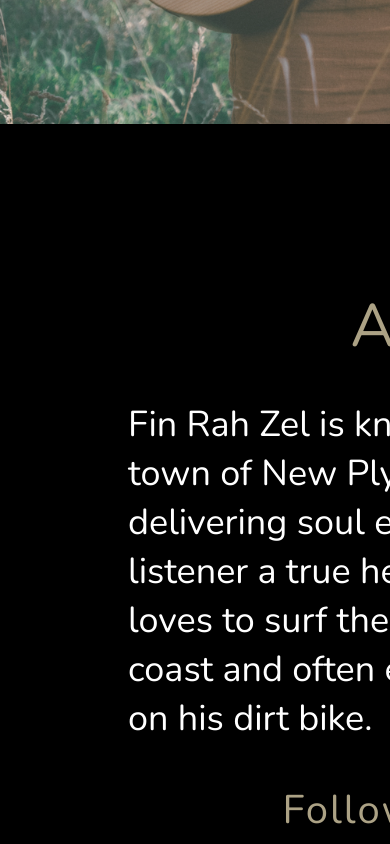
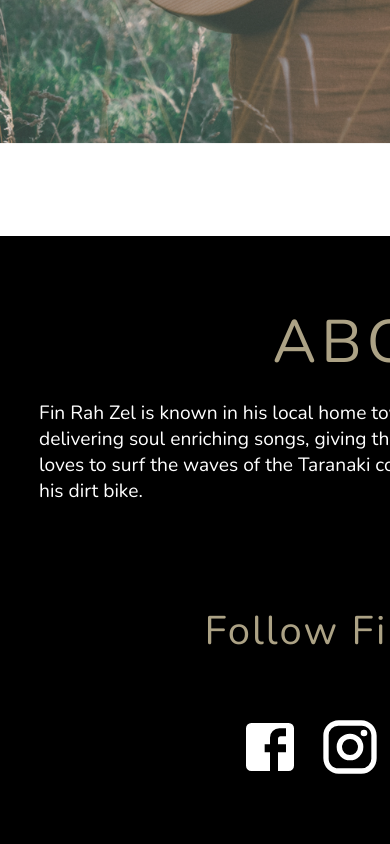
Before and after one commit to NakiNorton/Fin-Rah-Zel, a React (Create React App) app: page / in a window 390 px wide. Shown: the part 1160-2004 px from the top of the page. Built offline with nearby package versions, Linux system fonts and the light colour scheme; a web font is replaced by a local one.

Commit message:
Fix padding on tertiary headings

```diff
--- a/src/components/About/About.css
+++ b/src/components/About/About.css
@@ -1,5 +1,6 @@
 .about {
   padding-top: 10rem;
+  margin-bottom: 6rem;
 }
 
 .about-container {
@@ -40,20 +41,24 @@
 
 @media (max-width: 420px) {
  .about {
-    margin-top: 0!important;
+    margin-top: 2rem!important;
     padding: 0rem!important;
-    width: 120%;
+    width: 100%;
   }
 
   .about-container {
-    margin-top: -5rem!important;
-    padding: 8rem!important;
+    padding: 2rem 0!important;
   }
 
+  .about-content {
+    font-size: 1.2rem;
+    width: 90%;
+    padding: 1rem;
+    margin-top: -2rem;
+  }
 
-  .about-content{
-    font-size: 2.25rem;
-    width: 100%;
+  .s-media-container-about {
+    padding-top: 1.75rem;
   }
 
 }
--- a/src/components/App/App.css
+++ b/src/components/App/App.css
@@ -8,10 +8,6 @@
   text-align: center;
   background-color: white;
   width: 100%;
-}
-
-.section {
-  margin: 8rem auto;
 }
 
 /* Typography */
@@ -31,6 +27,7 @@
   color: #aca285;
   font-weight: 400;
   letter-spacing: 2px;
+  padding: 2rem 0 1rem 0;
 }
 
 .p {
@@ -72,5 +69,5 @@ footer {
   padding: 1rem 2.5rem;
   font-size: 3.5rem;
   font-weight: 400;
-  margin-top: -.5rem;
+  /* margin-top: -.5rem; */
 }
```
